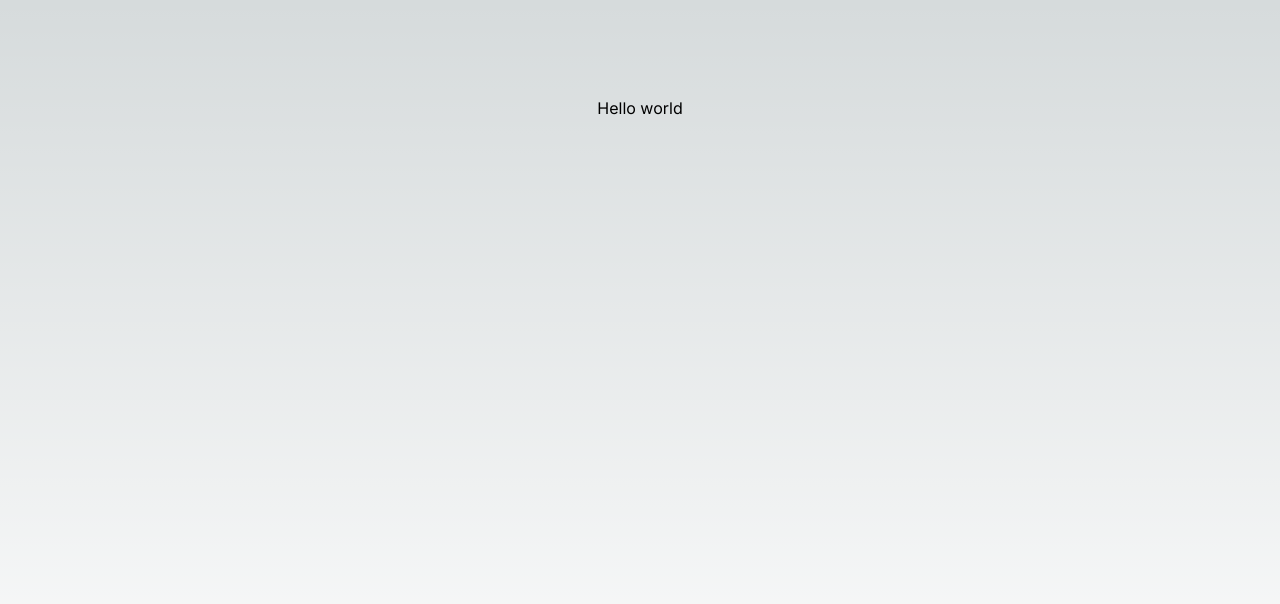
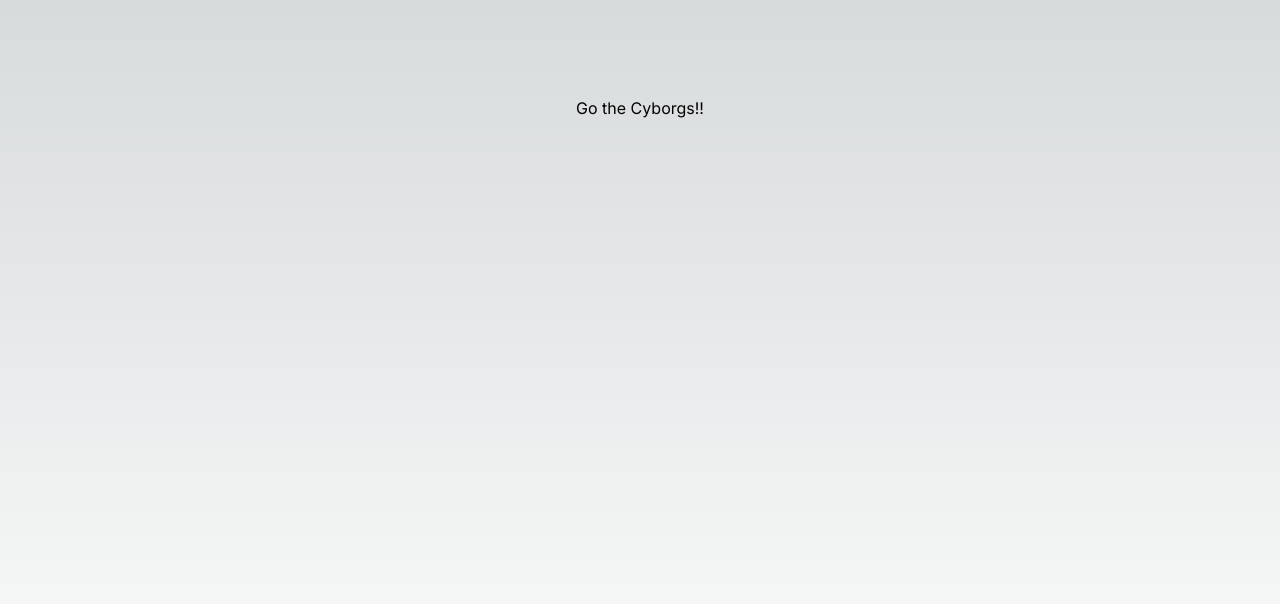
Before and after one commit to cedw032/gcec, a Next.js app: page / in a window 1280 px wide. Shown: the top 604 px of the page. Built offline with nearby package versions, Linux system fonts and the light colour scheme.

Commit message:
change filler text

```diff
--- a/app/page.tsx
+++ b/app/page.tsx
@@ -115,7 +115,7 @@ import Image from "next/image";
 export default function Home() {
   return (
     <main className="flex min-h-screen flex-col items-center justify-between p-24">
-      Hello world
+      Go the Cyborgs!!
     </main>
   );
 }
```
